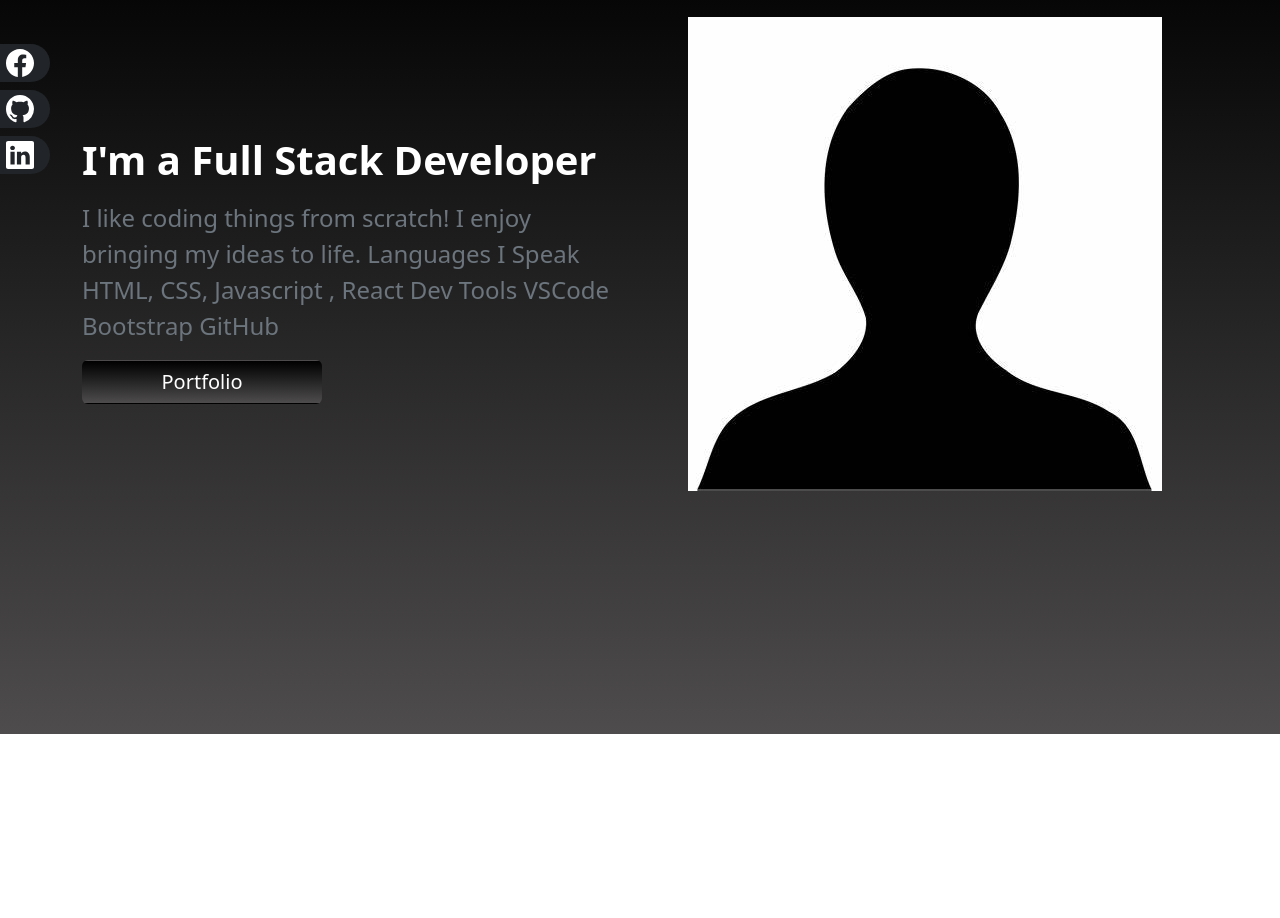
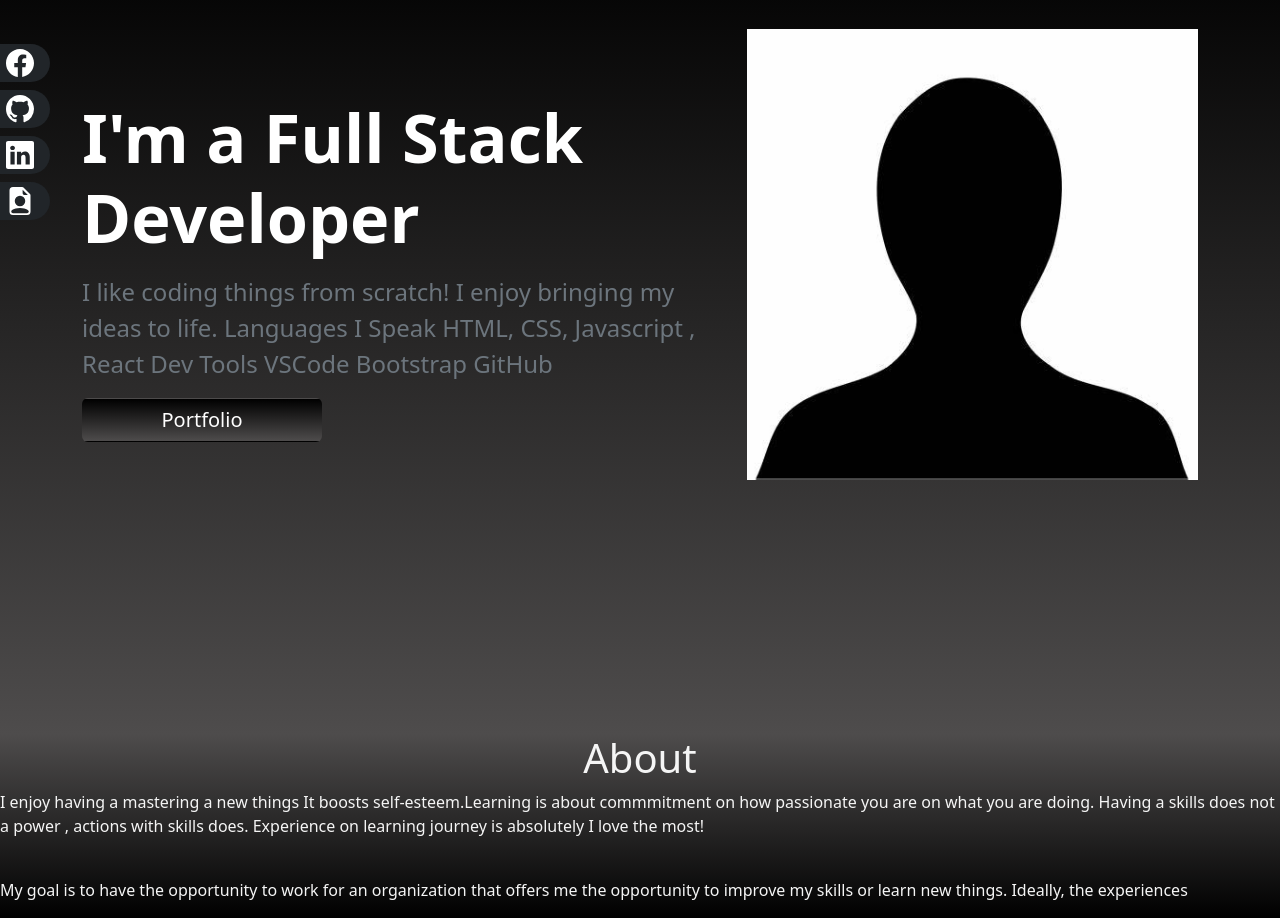
Before and after one commit to Ruzell11/react-portfolio, a React (Create React App) app: page / in a window 1280 px wide. Shown: the part 200-1118 px from the top of the page. Before the commit the page ends 934 px from the top, so only its background shows below. Built offline with nearby package versions, Linux system fonts and the light colour scheme; a web font is replaced by a local one.

Commit message:
added about

```diff
--- a/src/components/About.js
+++ b/src/components/About.js
@@ -4,8 +4,16 @@ import React from 'react';
 class About extends React.Component{
     render(){
         return(
-            <>
-            </>
+            <div name='About ' className='About d-flex justify-content-center align-items-center h-100 w-100 flex-column'>
+                <div className=''>
+                    <h1>About</h1>
+                </div>
+                <div>
+                    <p>I enjoy having a mastering a new things It boosts self-esteem.Learning is about commmitment on how passionate you are on what you are doing. Having a skills does not a power , actions with skills does. Experience on learning journey is absolutely I love the most!</p>
+                    <br/>
+                    <p>My goal is to have the opportunity to work for an organization that offers me the opportunity to improve my skills or learn new things. Ideally, the experiences</p>
+                </div>
+            </div>
         )
     }
 }
--- a/src/components/Home.js
+++ b/src/components/Home.js
@@ -8,9 +8,9 @@ class Home extends React.Component {
             <div name='home' id='home' className='home px-5 align-items-center justify-content-center'>
                 <div className="container d-flex justify-content-center align-items-center" style={{height:'80vh'}}>
                     <div className="row">
-                        <div className="col-12 col-sm-12 col-md-12 col-lg-12 col-xl-6 col-xxl-6 d-flex align-items-center justify-content-center">
+                        <div className="col-12 col-sm-12 col-md-12 col-lg-12 col-xl-7 col-xxl-7 d-flex align-items-center justify-content-center">
                             <div>
-                                <h1 className='fw-bolder text-white mt-5'>
+                                <h1 className='fw-bold text-white mt-5' style={{fontSize:'5.2vw'}}>
                                     I'm a Full Stack Developer
                                 </h1>
                                 <p className='text-secondary fs-4 my-3'>
@@ -19,7 +19,7 @@ class Home extends React.Component {
                                 <button className='btn btnPortfolio rounded text-white fs-5 fw-light mb-3' style={{ width: '15rem' }}>Portfolio</button>
                             </div>
                         </div>
-                        <div className='col-12 col-sm-12 col-md-12 col-lg-12 col-xl-6 col-xxl-6 d-flex justify-content-center align-items-center'>
+                        <div className='col-12 col-sm-12 col-md-12 col-lg-12 col-xl-5 col-xxl-5 d-flex justify-content-center align-items-center'>
                             <img src={Blank} alt="" className='img-fluid' />
                         </div>
                     </div>
--- a/src/components/socialMedia.js
+++ b/src/components/socialMedia.js
@@ -1,5 +1,5 @@
 import React from 'react'
-import { BsFacebook, BsGithub, BsLinkedin } from 'react-icons/bs'
+import { BsFacebook, BsGithub, BsLinkedin , BsFileEarmarkPersonFill } from 'react-icons/bs'
 
 
 class SocialMedia extends React.Component {
@@ -11,26 +11,35 @@ class SocialMedia extends React.Component {
             id: 1,
             icon: <BsFacebook />,
             text: 'Facebook',
+            link:'https://web.facebook.com/john.ruzell.ri/'
         },
         {
             id: 2,
             icon: <BsGithub />,
             text: 'Github',
+            link:'https://github.com/Ruzell11'
         },
         {
             id: 3,
             icon: <BsLinkedin />,
             text: 'Linkedin',
+            link:'https://www.linkedin.com/in/john-ruzell-rivera-1026b0247/'
+        },
+        {
+            id: 4,
+            icon: <BsFileEarmarkPersonFill />,
+            text: 'Resume',
+            link:'https://docs.google.com/uc?export=download&id=1dy3Km2HyW4cAGtfheQmn4cGeJBPGVNf2'
         }
     ]
     render() {
         return (
             <>
-                <div className='position-fixed iconsDiv d-flex flex-column ' style={{ width: '10rem' }} >
-                    {this.Icons.map(({id , icon , text , background}) =>{
+                <div className='position-fixed iconsDiv d-flex flex-column' style={{ width: '10rem' }} >
+                    {this.Icons.map(({id , icon , text , link}) =>{
                         return(
                             <>
-                            <li key={id} className='icons text-white fs-5 my-1 d-flex justify-content-end py-1 rounded-pill bg-dark' style={{listStyle:"none" , cursor:'pointer' }}>{text}<span className='fs-3 d-flex align-items-center px-3'>{icon}</span></li>
+                            <a href={link} className='text-decoration-none'><li key={id} className='icons text-white fs-5 my-1 d-flex justify-content-end py-1 rounded-pill bg-dark' style={{listStyle:"none" , cursor:'pointer' }}>{text}<span className='fs-3 d-flex align-items-center px-3'>{icon}</span></li></a>
                             </>
                         )
                     })}
--- a/src/index.css
+++ b/src/index.css
@@ -3,12 +3,14 @@
   --header-color: #949494;
   --body--color:#D6D5CB;
   --bg-html:linear-gradient(to bottom , black , rgb(78, 76, 76));
+  --bg-html2:linear-gradient(to bottom , rgb(78, 76, 76) ,black );
 }
 *{
   margin: 0;
   padding: 0;
   box-sizing: border-box;
 }
+
 .name{
   color: whitesmoke;
   font-family: 'Pacifico', cursive;
@@ -28,8 +30,12 @@
 
 }
 .home{
-  background: var(--bg-html);
+  background: var(--bg-html) !important;
   height: 100vh;
+  color: whitesmoke;
+}
+.About{
+  background: var(--bg-html2);
   color: whitesmoke;
 }
 .btnPortfolio{
```
